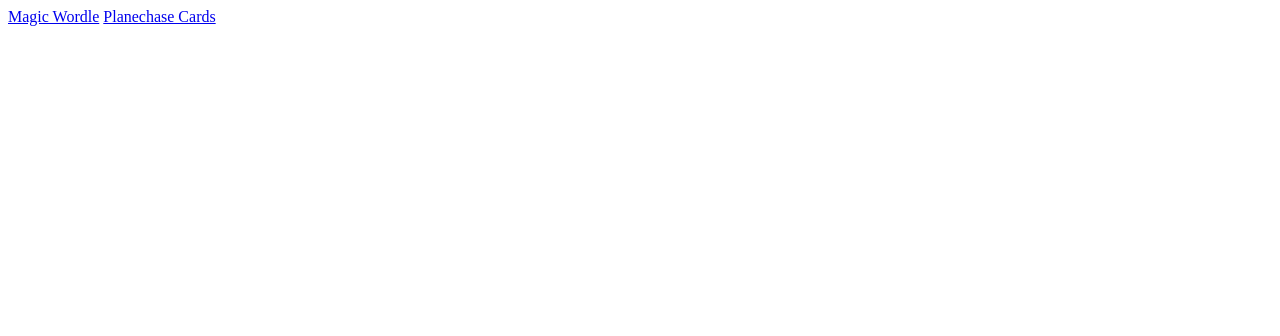
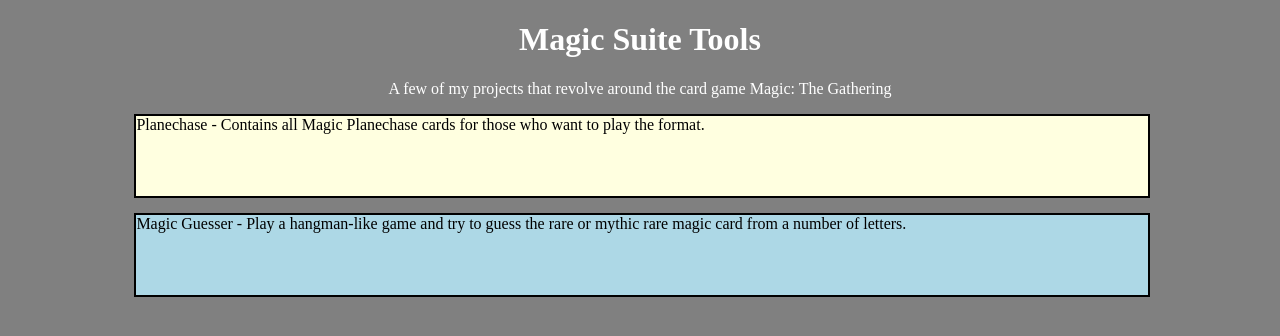
Before and after one commit to Abkan67/Magic-Suite-Tools, a plain HTML site: page index.html in a window 1280 px wide. Drawn offline with Linux system fonts and the light colour scheme.

Commit message:
Cleaned up the landing page with colors.

```diff
--- a/index.html
+++ b/index.html
@@ -4,9 +4,37 @@
     <meta charset="UTF-8">
     <meta name="viewport" content="width=device-width, initial-scale=1.0">
     <title>Abkan Magic Tools</title>
+    <style>
+        .project {
+            border: 2px solid black;
+            width: 80%;
+            position: relative;
+            left: 10%;
+            height: 80px;
+            margin-top: 15px;
+            text-decoration: none;
+            color: black;
+        }
+        a {
+            text-decoration: none;
+        }
+        .project:hover {
+            transform: translate(5px, -5px);
+            box-shadow: rgba(0,0,0,0.2) -2px 3px;
+        }
+        h1, p {
+            text-align: center;
+            color: white;
+        }
+        body {
+            background-color: gray;
+        }
+    </style>
 </head>
 <body>
-    <a href="pages/magicGuesser.html">Magic Wordle</a>
-    <a href="pages/planechaseCards.html">Planechase Cards</a>
+    <h1>Magic Suite Tools</h1>
+    <p>A few of my projects that revolve around the card game Magic: The Gathering</p>
+    <a href="pages/planechaseCards.html"><div class="project" style = "background-color: lightyellow;">Planechase - Contains all Magic Planechase cards for those who want to play the format.</div></a>
+    <a href="pages/magicGuesser.html"><div class="project" style = "background-color: lightblue;">Magic Guesser - Play a hangman-like game and try to guess the rare or mythic rare magic card from a number of letters.</div></a>
 </body>
 </html>
```
